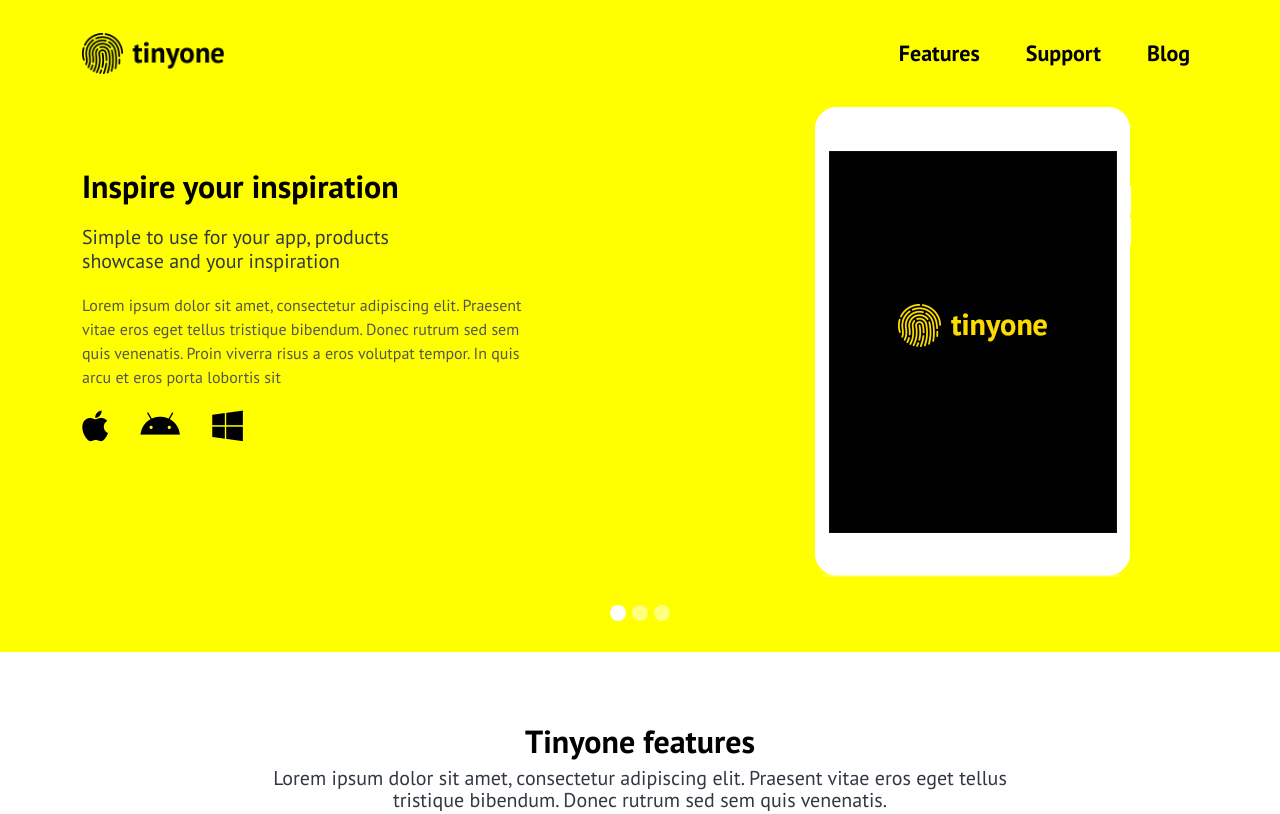
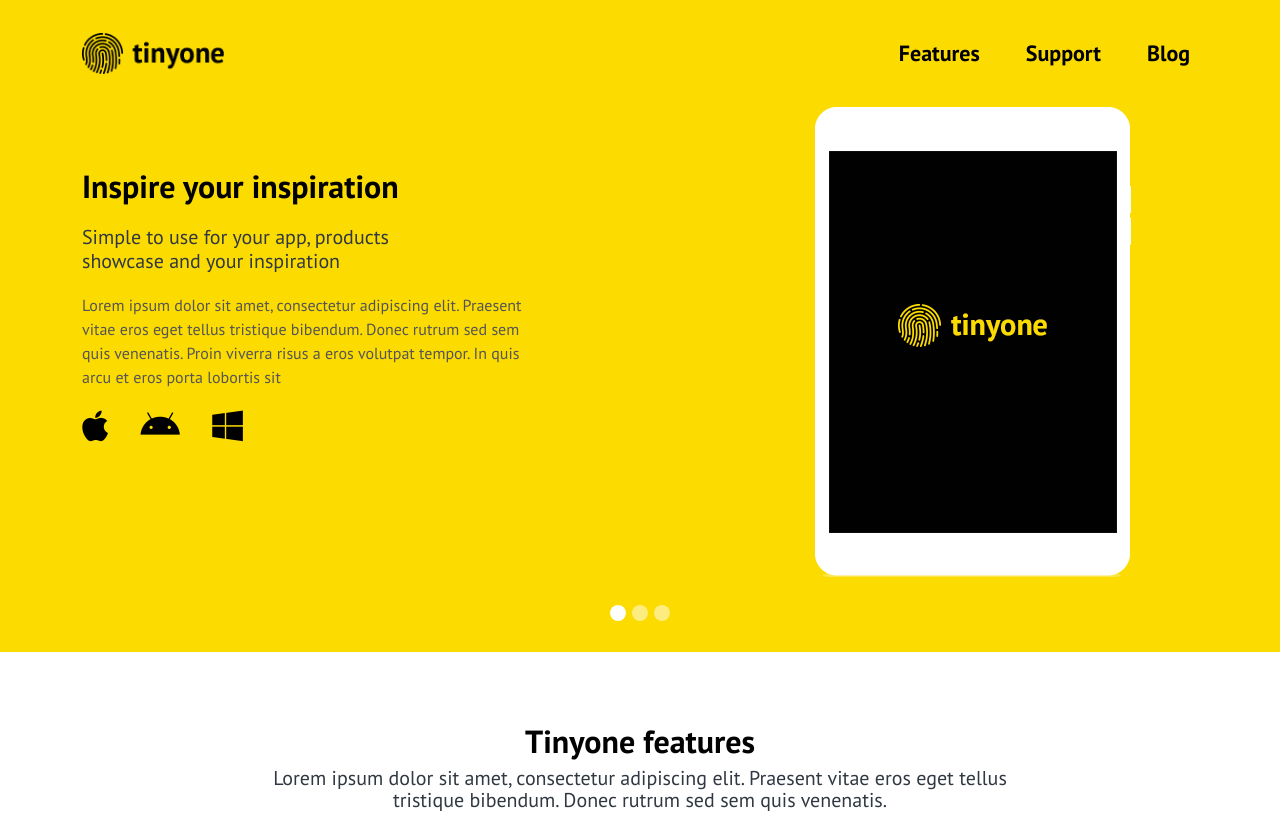
Before and after one commit to AR-Abdur-Rahman/tinyone, a plain HTML site: page index.html in a window 1280 px wide. Shown: the top 814 px of the page. Drawn offline with nearby package versions, Linux system fonts and the light colour scheme.

Commit message:
Update style.css

```diff
--- a/css/style.css
+++ b/css/style.css
@@ -21,7 +21,7 @@ body{
 
 .header_section{
 
-background-color: yellow;
+background-color: #fcdb00;
 
 padding: 20px 0;
 }
@@ -66,7 +66,7 @@ width: 142px;
 
 .slider_section{
 
-background-color: yellow;
+background-color: #fcdb00;
 
 padding-bottom: 75px;
 }
```
